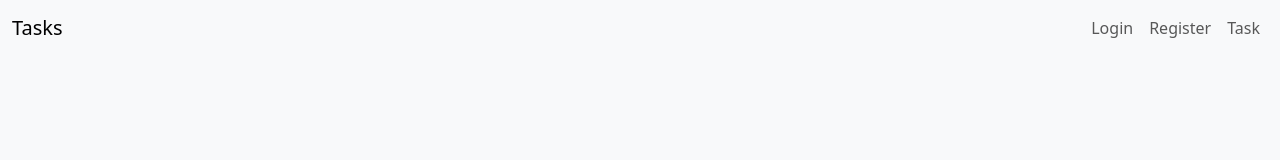
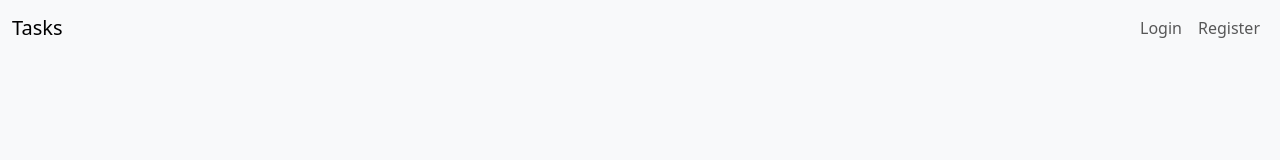
Before and after one commit to ricardo4457/crud-laravel-api, a Vue app in the folder frontend/: page / in a window 1280 px wide. Shown: the top 160 px of the page. Built offline with nearby package versions, Linux system fonts and the light colour scheme.

Commit message:
refactor :  change from public routes to auth routes

```diff
--- a/frontend/src/components/Navigation/Navbar.vue
+++ b/frontend/src/components/Navigation/Navbar.vue
@@ -14,7 +14,7 @@
         <span class="navbar-toggler-icon"></span>
       </button>
       <div class="collapse navbar-collapse" id="navbarNav">
-        <ul class="navbar-nav ms-auto">
+        <ul class="navbar-nav ms-auto" :key="authStore.isAuthenticated">
           <li class="nav-item" v-for="route in filteredRoutes" :key="route.name">
             <RouterLink :to="route.path" class="nav-link">{{ route.name }}</RouterLink>
           </li>
@@ -29,21 +29,17 @@ import { computed } from 'vue'
 import router from '@/router'
 import { useAuthStore } from '@/stores/auth'
 
+// Route Groups
+const AUTHENTICATED_ROUTES = ['Task', 'Logout']
+const PUBLIC_ROUTES = ['Register', 'Login']
+
 const authStore = useAuthStore()
 
-// Store properties
-const isAuthenticated = computed(() => authStore.isAuthenticated)
-
+// Dynamically filter routes based on authentication status
 const filteredRoutes = computed(() => {
-  const baseRoutes = router.options.routes.filter((route) =>
-    ['Register', 'Login'].includes(route.name),
-  )
-
-  // Check if the user is authenticated add tasks route to the navbar
-  if (isAuthenticated) {
-    baseRoutes.push(router.options.routes.find((route) => route.name === 'Task' ))
+  if (authStore.isAuthenticated) {
+    return router.options.routes.filter((route) => AUTHENTICATED_ROUTES.includes(route.name))
   }
-
-  return baseRoutes
+  return router.options.routes.filter((route) => PUBLIC_ROUTES.includes(route.name))
 })
 </script>
```
